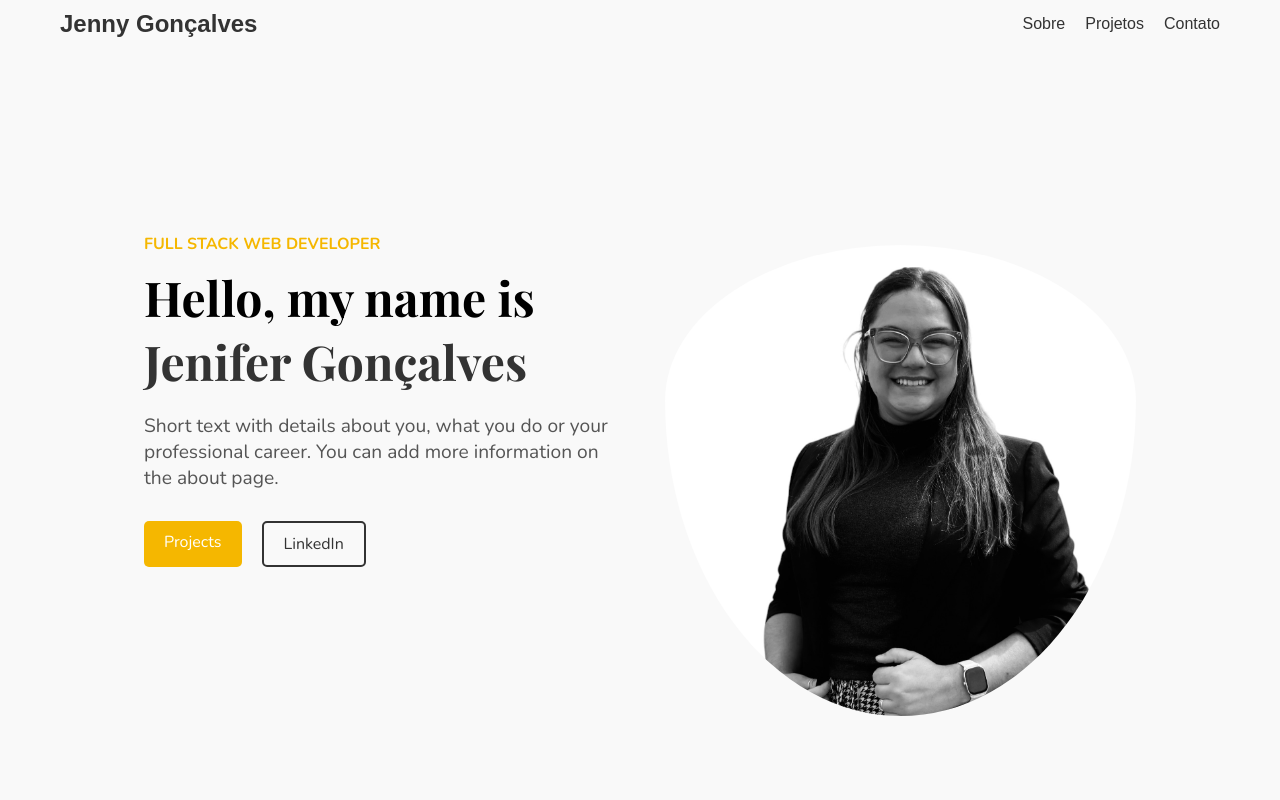
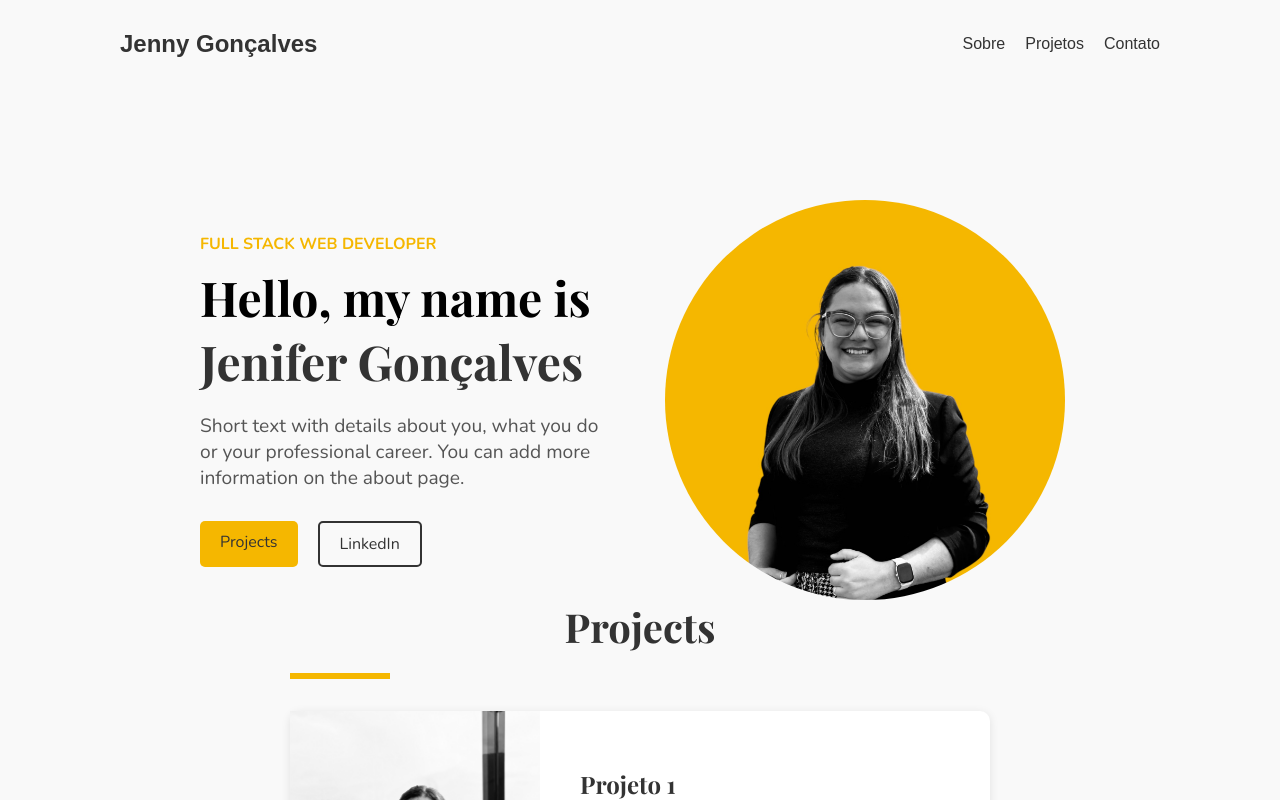
Before and after one commit to jenifergs/portfolio-jeni, a React (Create React App) app: page / in a window 1280 px wide. Shown: the top 800 px of the page. Built offline with nearby package versions, Linux system fonts and the light colour scheme.

Commit message:
update header and hero styles, add new photo asset, and adjust project layout

```diff
--- a/src/components/Header.scss
+++ b/src/components/Header.scss
@@ -5,7 +5,7 @@
     width: 100%;
     background: transparent;
     z-index: 100;
-    padding: 10px 0;
+    padding: 30px 50px;
     transition: background 0.3s ease;
 
     &.scrolled {
@@ -19,7 +19,7 @@
       align-items: center;
       max-width: 1200px;
       margin: 0 auto;
-      padding: 0 20px;
+      padding: 0 70px;
     }
 
     .logo {
--- a/src/components/Hero.scss
+++ b/src/components/Hero.scss
@@ -1,18 +1,17 @@
 .hero {
-    display: flex;
-    align-items: center;
-    justify-content: center;
-    min-height: 100vh;
-    padding: 0 20px;
+    position: relative;
     background-color: #f9f9f9;
     font-family: 'Nunito', sans-serif;
+    width: 100%;
 
     .hero-content {
       display: flex;
       align-items: center;
-      max-width: 80%;
+      justify-content: space-evenly;
       width: 100%;
       gap: 50px;
+      margin-top: 200px;
+      padding-inline: 200px;
     }
 
     .hero-image {
@@ -21,10 +20,10 @@
 
       img {
         max-width: 100%;
+        width: 400px;
         height: auto;
         display: block;
         border-radius: 100%;
-        padding-top: 160px;
       }
     }
 
@@ -68,7 +67,7 @@
 
           &.btn-primary {
             background-color: #f5b700;
-            color: #fff;
+            color: #333;
           }
 
           &.btn-secondary {
--- a/src/components/Projects.scss
+++ b/src/components/Projects.scss
@@ -8,7 +8,7 @@
         background-color: #f9f9f9;
         padding: 100px 20px;
         background-color: #f9f9f9;
-        width: 100%; /* ou uma largura máxima */
+        width: 100%;
         max-width: 1200px;
       }
 
```
Also changed, not shown: src/assets/jenny-photo.png, src/assets/jenny-photo2.png (added).
